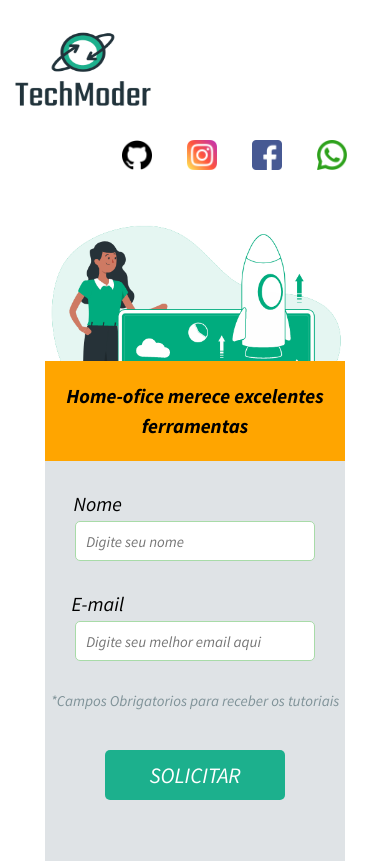
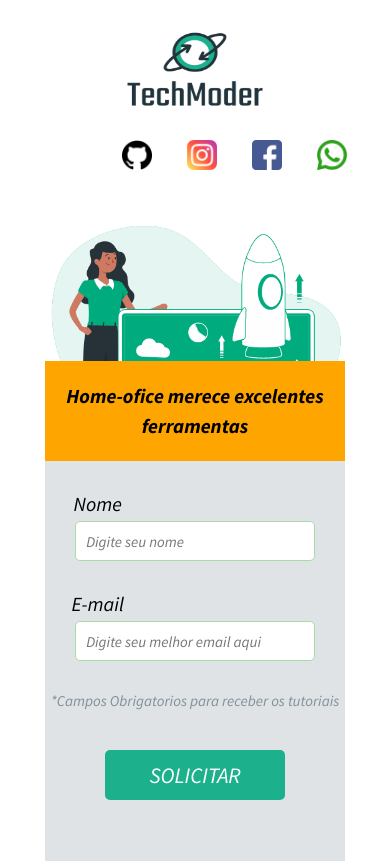
Before and after one commit to TaniziaFagundes/projeto_02, a plain HTML site: page index.html in a window 390 px wide. Shown: the top 864 px of the page. Drawn offline with Linux system fonts and the light colour scheme.

Commit message:
centralizando social midias

```diff
--- a/style.css
+++ b/style.css
@@ -252,23 +252,22 @@ footer p{
 
 /*Aplicação do Responsivo*/
 
-@media screen and (max-width: 313px){
+@media screen and (max-width: 600px){
 	section.Tema img{
 		width: 100%;
 	}
-	.logo-1{
-		float: none;
-		display: flex;
-		justify-content: space-between;
-		margin-left: 0;
-		width: 80%;
+	.logo-1 img{
+		margin: auto;
+		width: 150px;
+		height: 130px;
+		/*text-align: center*/
 	}
 
 	nav.midias-sociais{
 		display:flex;
 		margin-right: 0;
 		width: 100%;
-		justify-content: center;
+		justify-content: space-evenly;
 
 	}
 }
```
